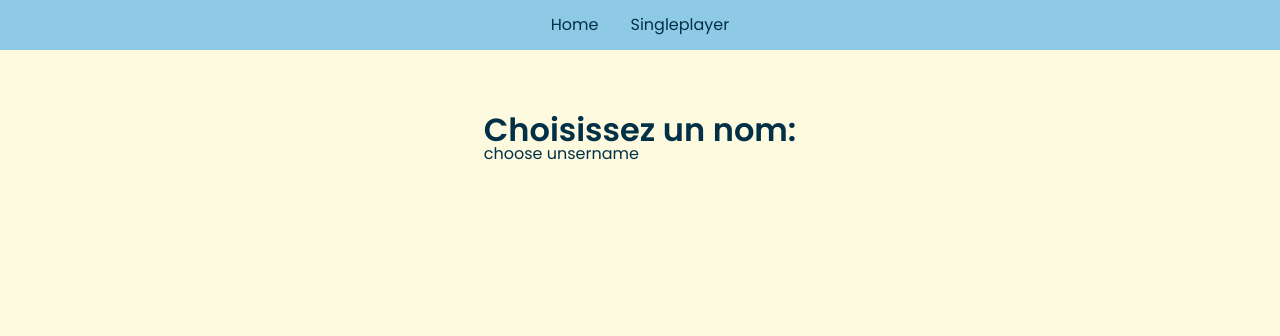
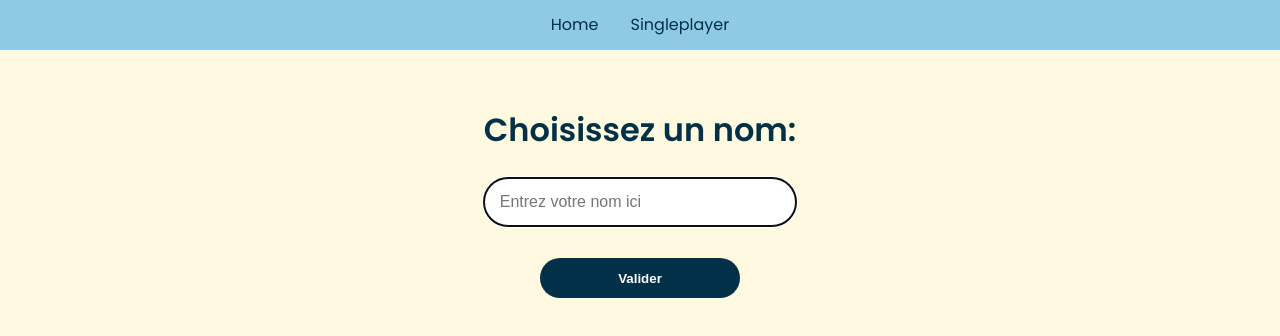
Before and after one commit to rqphy/geo_quizz, a React (Vite) app: page /lobby/1 in a window 1280 px wide. Shown: the top 336 px of the page. Built offline with nearby package versions, Linux system fonts and the light colour scheme.

Commit message:
:sparkles: handle name form

```diff
--- a/src/components/UsernameForm/UsernameForm.tsx
+++ b/src/components/UsernameForm/UsernameForm.tsx
@@ -1,3 +1,25 @@
-export default function UsernameForm() {
-	return <div>choose unsername</div>
+import "./usernameform.scss"
+import Button from "../Button/Button"
+import { FormEvent } from "react"
+
+interface IUsernameForm {
+	onSubmit: (_event: FormEvent<HTMLFormElement>) => void
 }
+
+export default function UsernameForm({ onSubmit }: IUsernameForm) {
+	return (
+		<form className="username" onSubmit={onSubmit}>
+			<input
+				type="text"
+				name="username"
+				className="username__text"
+				placeholder="Entrez votre nom ici"
+				autoFocus
+				maxLength={10}
+				minLength={3}
+				required
+			/>
+			<Button label="Valider" className="username__button" />
+		</form>
+	)
+}
--- /dev/null
+++ b/src/components/UsernameForm/usernameform.scss
@@ -0,0 +1,19 @@
+.username {
+	display: flex;
+	flex-direction: column;
+	align-items: center;
+	gap: 2rem;
+
+	&__text {
+		height: 3rem;
+		width: 100%;
+		font-size: 1rem;
+		border-radius: 50px;
+		border: none;
+		padding: 1rem;
+	}
+
+	&__button {
+		width: 200px;
+	}
+}
--- a/src/routes/lobby/Lobby.tsx
+++ b/src/routes/lobby/Lobby.tsx
@@ -5,7 +5,7 @@ import NorthAmericaFR from "../../data/FR/north_america.json"
 import SouthAmericaFR from "../../data/FR/south_america.json"
 import OceaniaFR from "../../data/FR/oceania.json"
 import "./lobby.scss"
-import { useState } from "react"
+import { FormEvent, useState } from "react"
 import Lobbyform from "../../components/LobbyForm/LobbyForm"
 import ScoreBoard from "../../components/ScoreBoard/ScoreBoard"
 import Quizz from "../../components/Quizz/Quizz"
@@ -23,6 +23,14 @@ const fakePlayerList = [
 export default function Lobby() {
 	const [playerUsername, setPlayerUsername] = useState<string | null>()
 
+	function handleUsernameSubmit(_event: FormEvent<HTMLFormElement>): void {
+		_event.preventDefault()
+		const submittedName = new FormData(_event.currentTarget).get("username")
+		// TODO : CHECK USERNAME
+		let username: string = submittedName?.toString() ?? "Toto"
+		setPlayerUsername(username)
+	}
+
 	function renderContent() {
 		if (playerUsername) {
 			return (
@@ -38,7 +46,7 @@ export default function Lobby() {
 			return (
 				<section className="lobby__name">
 					<h2>Choisissez un nom:</h2>
-					<UsernameForm />
+					<UsernameForm onSubmit={handleUsernameSubmit} />
 				</section>
 			)
 		}
--- a/src/routes/lobby/lobby.scss
+++ b/src/routes/lobby/lobby.scss
@@ -2,12 +2,12 @@
 	display: flex;
 	flex-direction: column;
 	align-items: center;
-	gap: 2rem;
 	margin-top: 4rem;
 
 	h2 {
 		font-size: 2rem;
 		font-weight: 600;
+		margin-bottom: 2rem;
 	}
 
 	&__creation {
```
